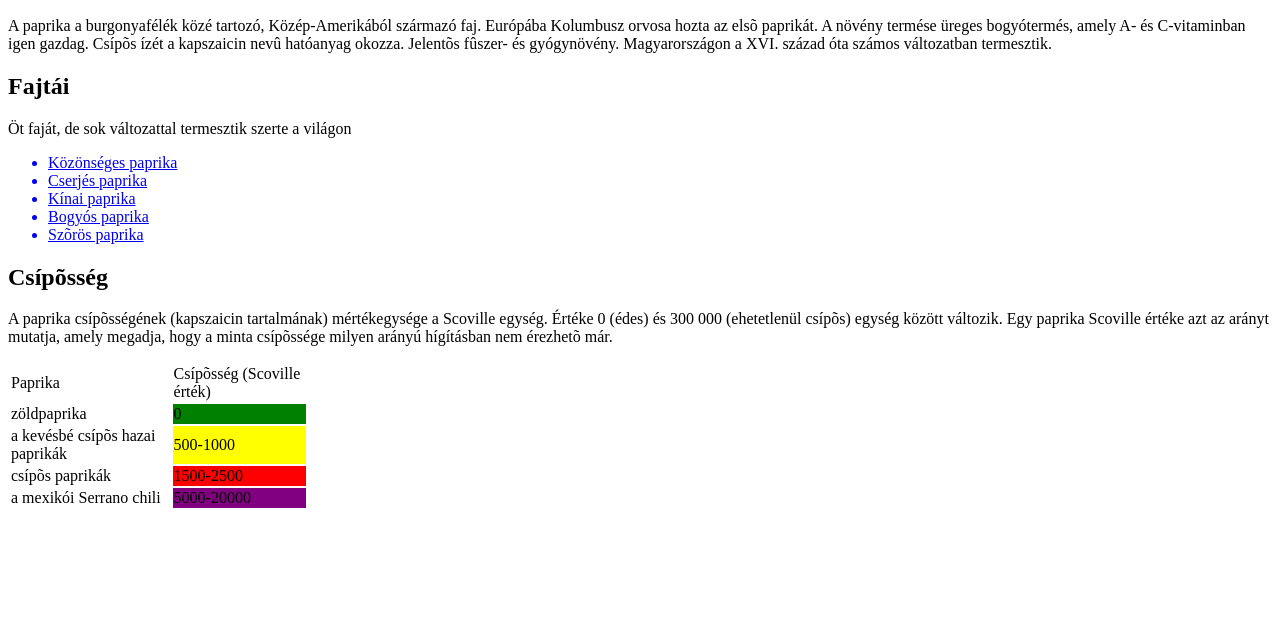
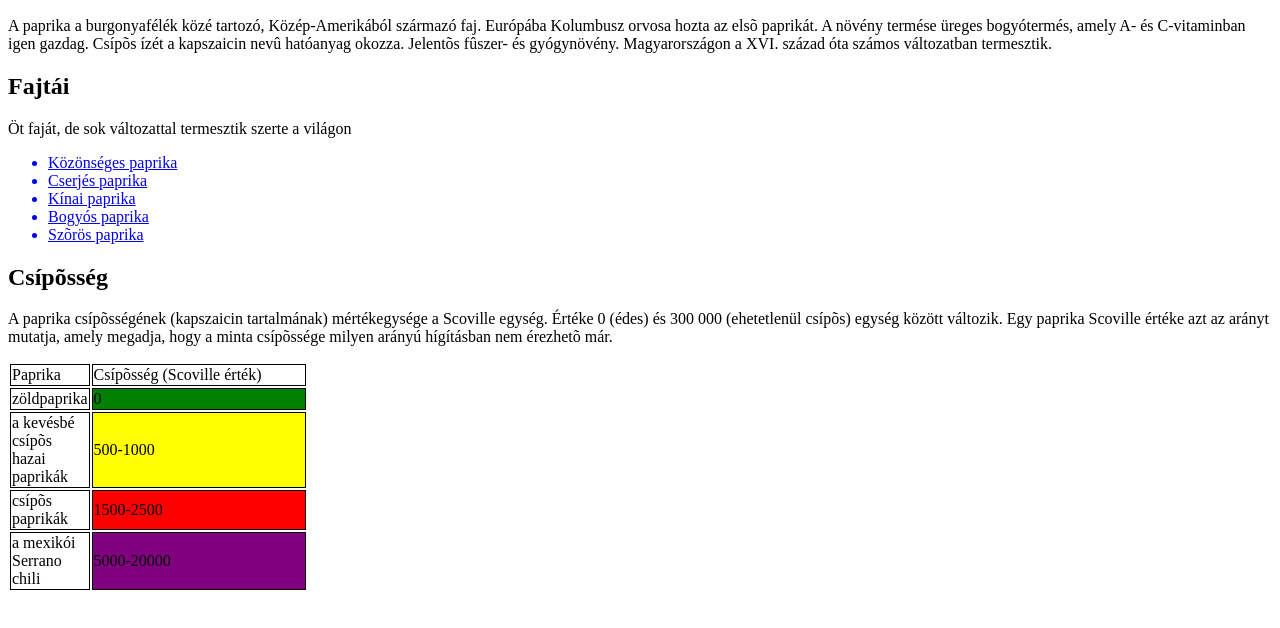
Before and after one commit to szilvike89/Paprika, a plain HTML site: page index.html in a window 1280 px wide. Shown: the part 110-738 px from the top of the page. Drawn offline with Linux system fonts and the light colour scheme.

Commit message:
css hozzaferes

```diff
--- a/index.html
+++ b/index.html
@@ -4,6 +4,7 @@
     <meta charset="UTF-8">
     <meta name="viewport" content="width=device-width, initial-scale=1.0">
     <title>Paprika</title>
+    <link rel="stylesheet" type="text/css" href="paprika.css"/>
 </head>
 <body style="background-color: (#FFEFD5)">
 <header>
```
